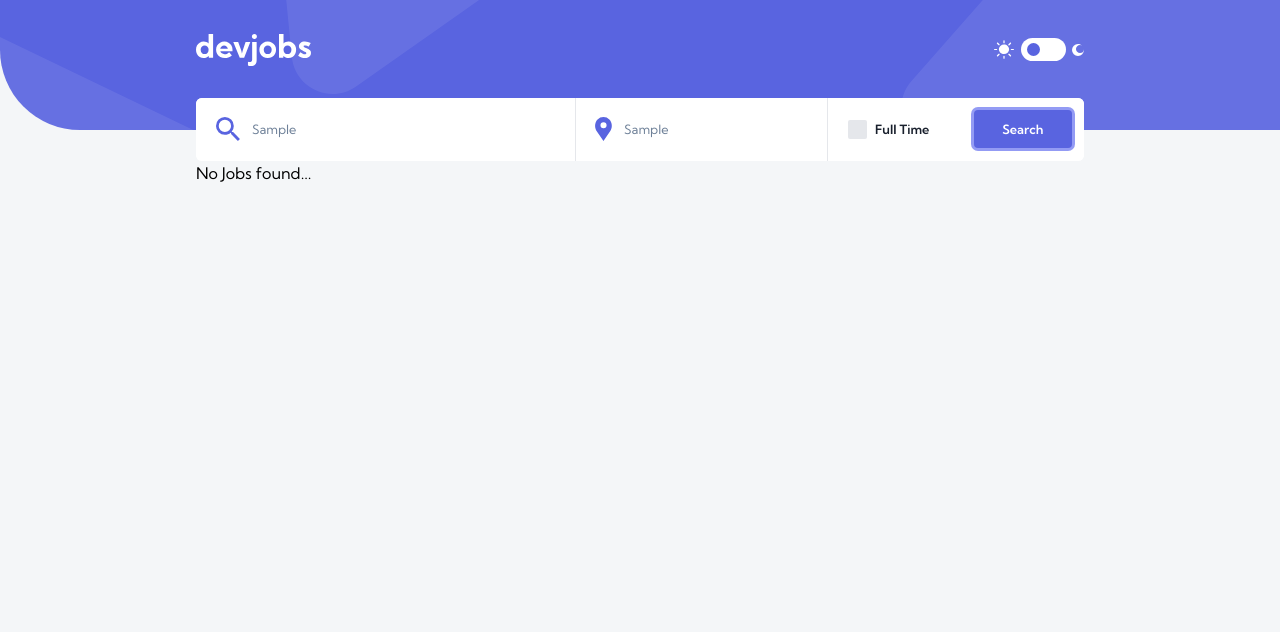
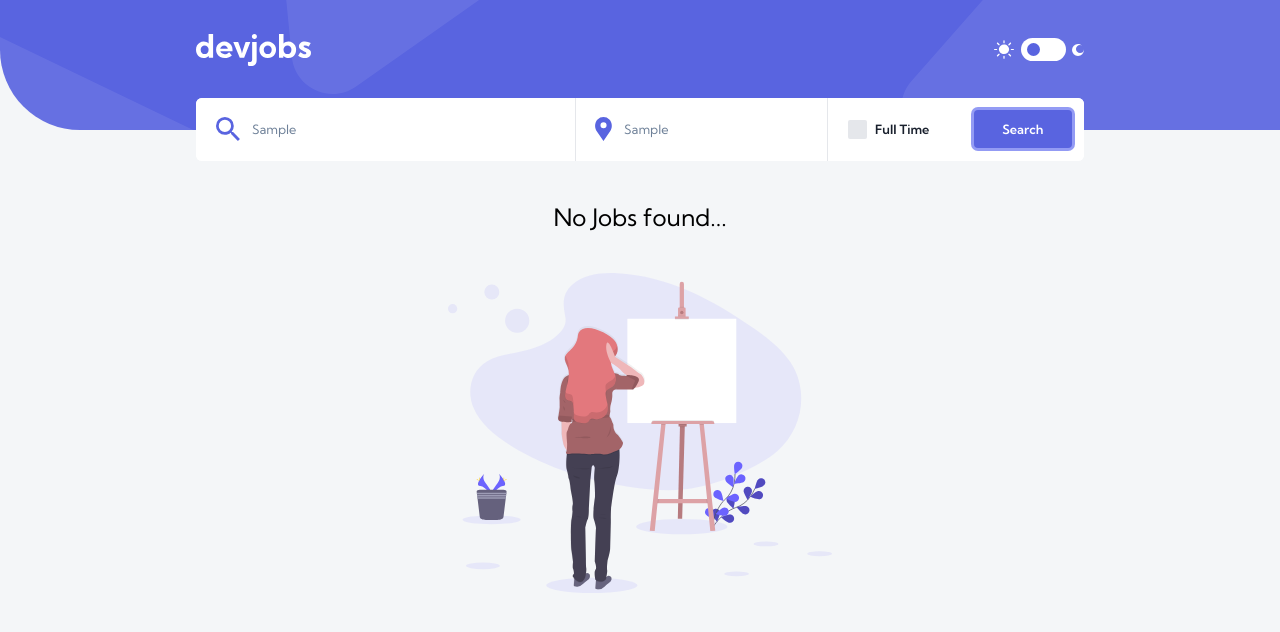
Before and after one commit to fabcodingzest/Dev-Jobs, a React (Create React App) app: page /jobs in a window 1280 px wide. Both pictures are taken after typing "Sample", "Sample" into the empty fields and a click on the button "Search". Shown: the top 632 px of the page. Built offline with nearby package versions, Linux system fonts and the light colour scheme.

Commit message:
using loader and changes in css

```diff
--- a/src/pages/JobDetail.js
+++ b/src/pages/JobDetail.js
@@ -3,6 +3,7 @@ import { useParams } from 'react-router-dom';
 import getData from '../api/api';
 import Button from '../components/Button';
 import Container from '../components/Container';
+import Loader from '../components/Loader';
 
 const JobDetail = () => {
   const { id } = useParams();
@@ -15,7 +16,7 @@ const JobDetail = () => {
     };
     setState();
   }, [id]);
-  if (!details || details.length === 0) return <p>loading...</p>;
+  if (!details || details.length === 0) return <Loader />;
   return (
     <>
       <Container className="pb-10 -mt-8 md:mx-auto md:max-w-[36.5rem] lg:max-w-[36.5rem]">
--- a/src/pages/Jobs.js
+++ b/src/pages/Jobs.js
@@ -5,6 +5,8 @@ import Button from '../components/Button';
 import Container from '../components/Container';
 import JobCard from '../components/JobCard';
 import Search from '../components/Search';
+import NotFound from '../assets/undraw_blank_canvas_-3-rbb.svg';
+import Loader from '../components/Loader';
 
 const Jobs = () => {
   const [data, setData] = useState([]);
@@ -17,15 +19,18 @@ const Jobs = () => {
   useEffect(() => {
     setTimeout(() => {
       setState();
-    }, 1000);
+    }, 2000);
   }, []);
   return (
     <Container className="pb-10 -mt-8">
       <Search setData={setData} />
       {loading ? (
-        <p>loading...</p>
+        <Loader />
       ) : data?.length === 0 ? (
-        <p>No Jobs found...</p>
+        <div className="flex flex-col max-w-sm mx-auto text-center">
+          <p className="py-10 text-2xl">No Jobs found...</p>
+          <img src={NotFound} alt="Not Found" />
+        </div>
       ) : (
         <>
           <div className="grid grid-cols-1 md:grid-cols-2 lg:grid-cols-3 gap-x-6 gap-y-12 relative z-10 py-10">
@@ -35,9 +40,9 @@ const Jobs = () => {
               </Link>
             ))}
           </div>
-          <div className="flex justify-center pb-10">
+          {data?.length > 14 && <div className="flex justify-center pb-10">
             <Button text="Load More" className="bg-violet-dark text-white hover:bg-violet-light" />
-          </div>
+          </div>}
         </>
       )}
     </Container>
```
